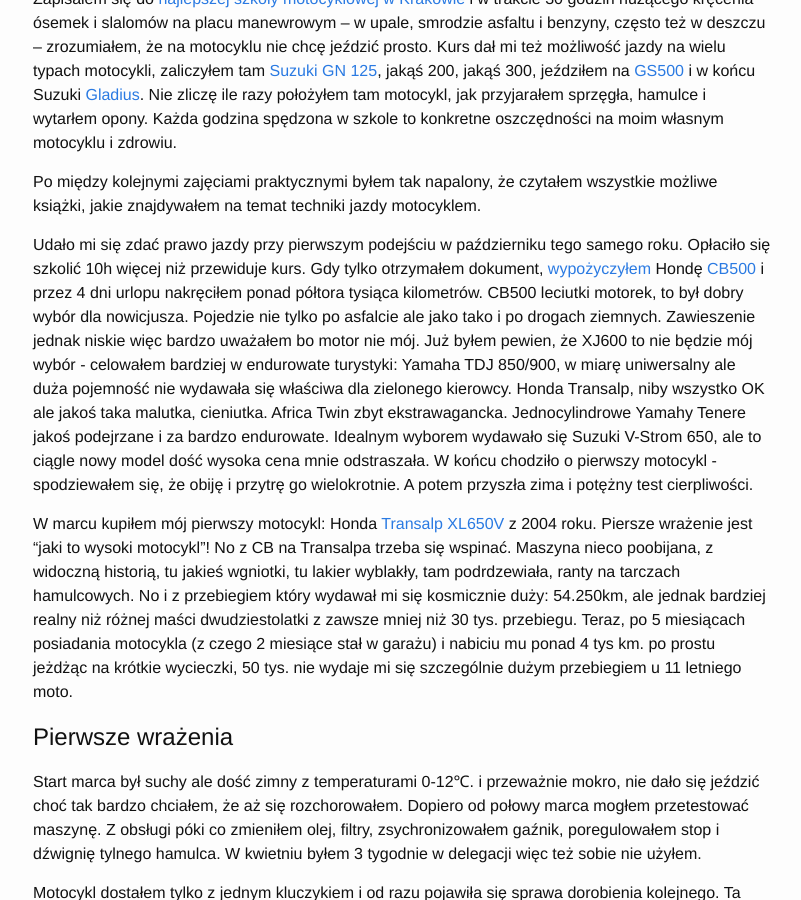
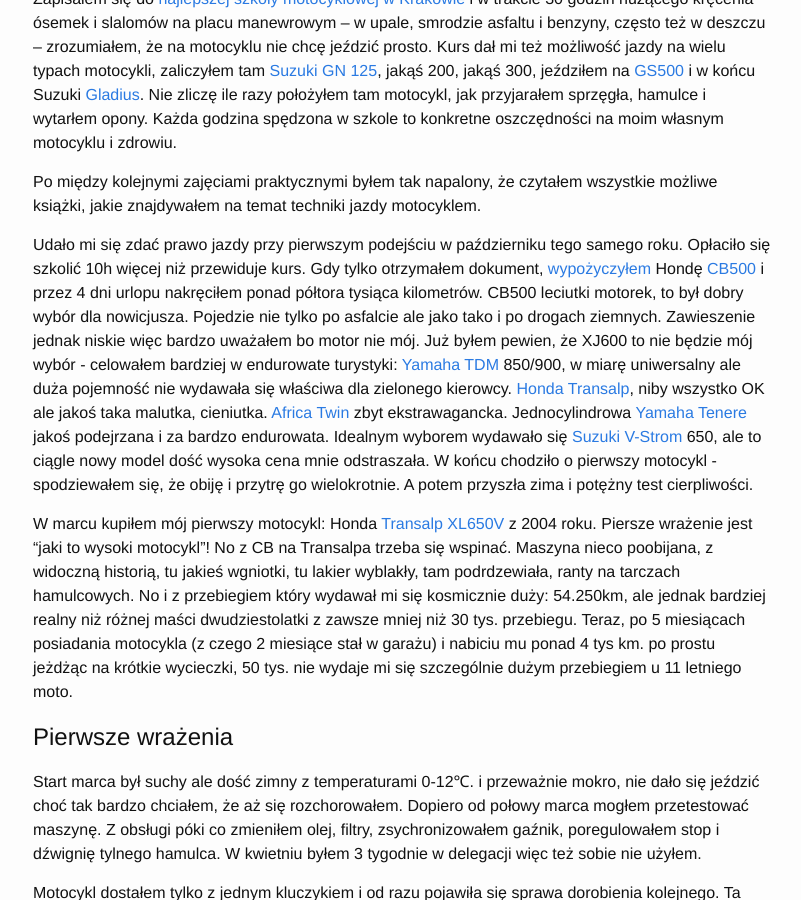
Before and after one commit to jkedra/jkedra.github.io, a Jekyll site: the page built from _posts/2015/2015-03-27-new-transalp.md, in a window 1280 px wide and 900 px high, scrolled down 459 px. Shown: the whole window, without its empty margins (237-1038 px from the left). Built offline with Jekyll 4.4.1, drawn with Linux system fonts in a browser that asks for light colours.

Commit message:
more links

```diff
--- a/_posts/2015/2015-03-27-new-transalp.md
+++ b/_posts/2015/2015-03-27-new-transalp.md
@@ -50,12 +50,12 @@
 jako tako i po drogach ziemnych. Zawieszenie jednak niskie więc
 bardzo uważałem bo motor nie mój.
 Już byłem pewien, że XJ600 to nie będzie mój wybór - celowałem bardziej
-w endurowate turystyki: Yamaha TDJ 850/900, w miarę uniwersalny ale
+w endurowate turystyki: [Yamaha TDM](gp:) 850/900, w miarę uniwersalny ale
 duża pojemność nie wydawała się właściwa dla zielonego kierowcy.
-Honda Transalp, niby wszystko OK ale jakoś taka malutka, cieniutka.
-Africa Twin zbyt ekstrawagancka. Jednocylindrowe Yamahy Tenere
-jakoś podejrzane i za bardzo endurowate.
-Idealnym wyborem wydawało się Suzuki V-Strom 650,
+[Honda Transalp](gp:), niby wszystko OK ale jakoś taka malutka, cieniutka.
+[Africa Twin](gp:) zbyt ekstrawagancka. Jednocylindrowa [Yamaha Tenere](gp:)
+jakoś podejrzana i za bardzo endurowata.
+Idealnym wyborem wydawało się [Suzuki V-Strom](gp:) 650,
 ale to ciągle nowy model dość wysoka cena mnie odstraszała. W końcu
 chodziło o pierwszy motocykl - spodziewałem się, że obiję i przytrę
 go wielokrotnie.
```
